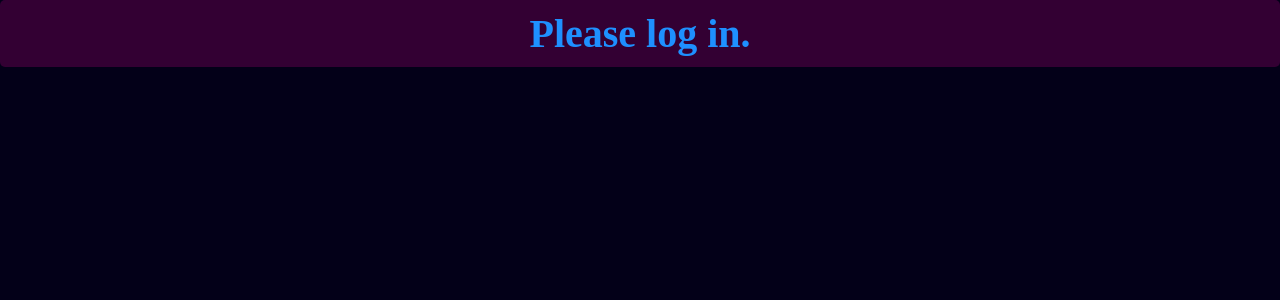
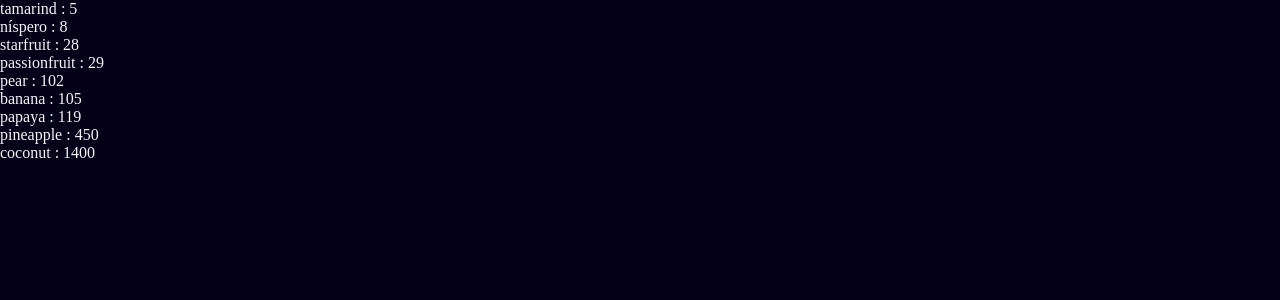
Before and after one commit to GabrielCruz45/react, a React (Vite) app in the folder my-react-app/: page / in a window 1280 px wide. Shown: the top 300 px of the page. Built offline with nearby package versions, Linux system fonts and the light colour scheme.

Commit message:
halfway through React list rendering

```diff
--- a/my-react-app/src/App.jsx
+++ b/my-react-app/src/App.jsx
@@ -1,10 +1,10 @@
 // te quedaste en
-import UserGreeting from "./UserGreeting.jsx";
+import List from './List.jsx';
 
 function App() {
     return(
         <>
-            <UserGreeting isLoggedIn={false} username="siccccccc"/>
+            <List />
         </>
     );
 };
--- /dev/null
+++ b/my-react-app/src/List.jsx
@@ -0,0 +1,24 @@
+function List() {
+    const fruits = [
+        {id: 1, name: "pear",          calories: 102},
+        {id: 2, name: "banana",        calories: 105},
+        {id: 3, name: "starfruit",     calories: 28},
+        {id: 4, name: "tamarind",      calories: 5},
+        {id: 5, name: "papaya",        calories: 119},
+        {id: 6, name: "pineapple",     calories: 450},
+        {id: 7, name: "coconut",       calories: 1400},
+        {id: 8, name: "passionfruit",  calories: 29},
+        {id: 9, name: "níspero",       calories: 8}
+    ];
+
+    // fruits.sort((a, b) => a.name.localeCompare(b.name)); // alphabetical
+    // fruits.sort((a, b) => b.name.localeCompare(a.name)); // reverse alphabetical
+    fruits.sort((a, b) => a.calories - b.calories); // caloric
+    // fruits.sort((a, b) => b.calories.localeCompare(a.calories)); // reverse caloric
+
+    const listFruits = fruits.map(fruit => <li key={fruit.id}>{fruit.name} : {fruit.calories}</li>);
+
+        return (<ol>{listFruits}</ol>);
+};
+
+export default List;
--- a/my-react-app/src/Student.jsx
+++ b/my-react-app/src/Student.jsx
@@ -3,7 +3,6 @@
 //              <Component key=value />
 
 import PropTypes from 'prop-types';
-// import React from 'react';
 
 function Student(props){
     const styles = {
--- a/my-react-app/src/UserGreeting.jsx
+++ b/my-react-app/src/UserGreeting.jsx
@@ -1,8 +1,8 @@
 // conditional rendering    -   allows you to control what gets rendered
 //                              in your application based on certain conditions
 //                              (show, hide, or change components)
+
 import PropTypes from 'prop-types';
-// import React from 'react';
 
 function UserGreeting(props){
 
@@ -15,7 +15,7 @@ function UserGreeting(props){
     const loginPrompt = <h2 style={styles} className="login-prompt">Please log in.</h2>;
 
 
-    return(props.isLoggedIn ?  welcomeMessage : loginPrompt);
+    return(props.isLoggedIn ? welcomeMessage : loginPrompt);
 };
 
 UserGreeting.proptypes = {
--- a/my-react-app/src/index.css
+++ b/my-react-app/src/index.css
@@ -3,6 +3,7 @@
   margin: 0;
   box-sizing: border-box;
   background-color: rgb(3, 0, 24);
+  color: whitesmoke;
 }
 
 
```
